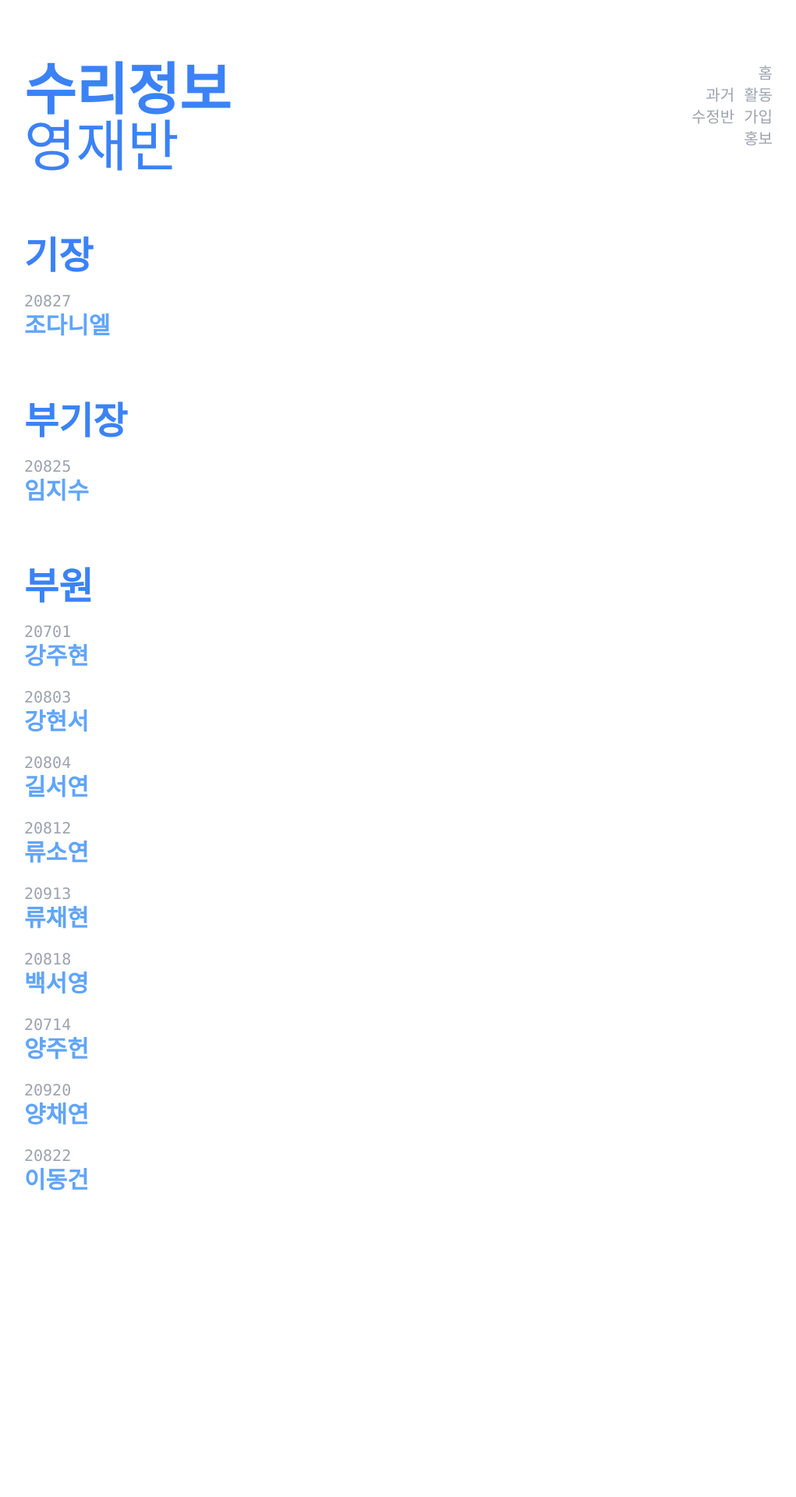
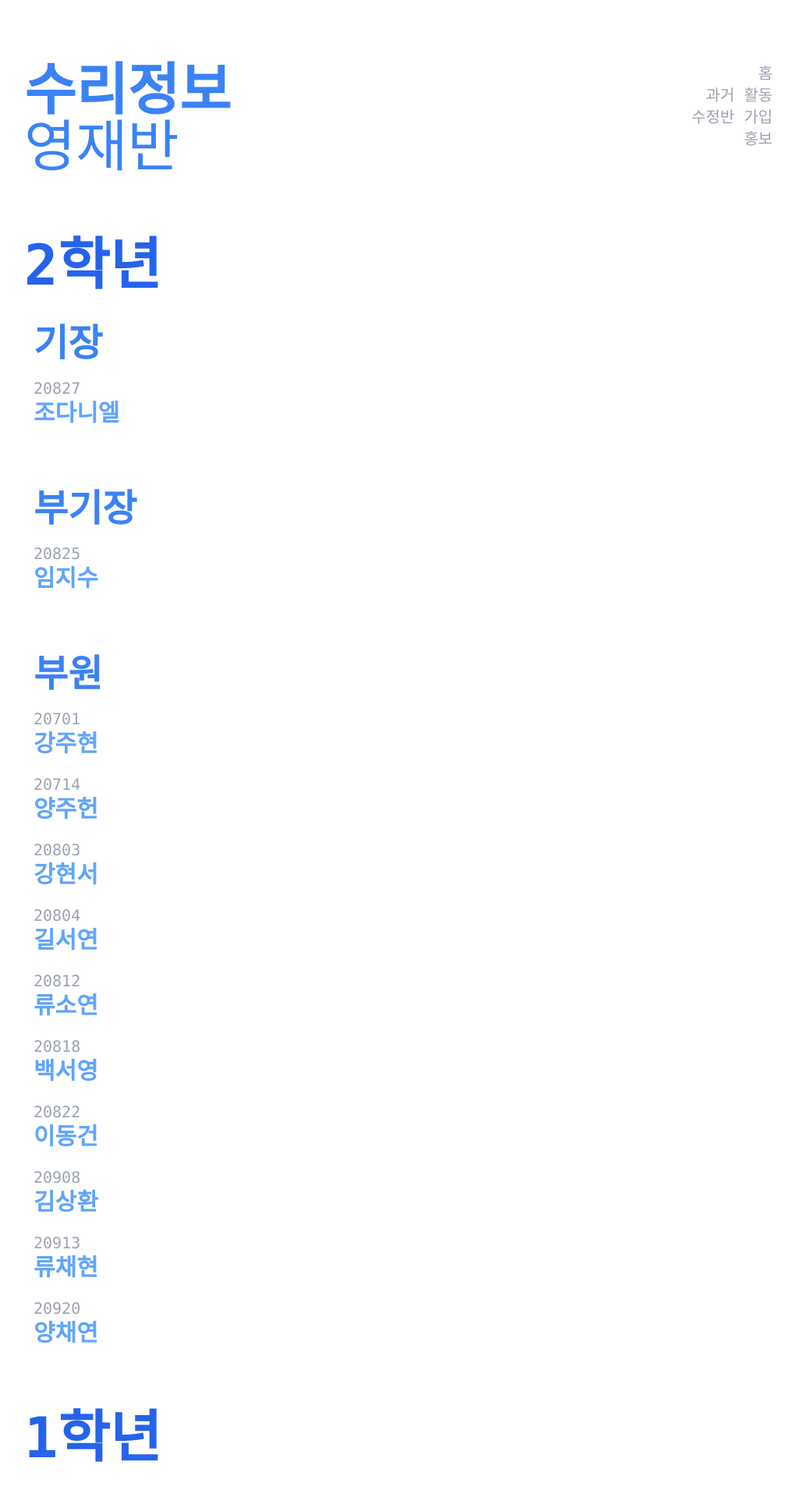
Before and after one commit to arduinocc04/dghsMathInfoWebSite, a Flask app: page /team in a window 1280 px wide. Shown: the top 1920 px of the page at 78% size, without its empty margins (129-1150 px from the left). Before the commit the page ends 1527 px from the top, so only its background shows below. Run offline with Flask 2, Linux system fonts and the light colour scheme.

Commit message:
updated team members

```diff
--- a/templates/team.html
+++ b/templates/team.html
@@ -24,8 +24,10 @@
                 </div>
             </div>
         </div>
-
         <div class="container mx-auto mt-20">
+            <p class="font-mono text-7xl font-black text-blue-600">2학년</p>
+            <div class="container mx-auto ml-3">
+                <div class="container mx-auto mt-10">
                     <p class="font-mono text-5xl font-black text-blue-500">기장</p>
                     <div class="container mt-5">
                         <p class="font-mono text-xl font-light text-gray-400">20827</p>
@@ -46,6 +48,10 @@
                         <p class="font-mono text-3xl font-bold text-blue-400">강주현</p>
                     </div>
                     <div class="container mt-5">
+                        <p class="font-mono text-xl font-light text-gray-400">20714</p>
+                        <p class="font-mono text-3xl font-bold text-blue-400">양주헌</p>
+                    </div>
+                    <div class="container mt-5">
                         <p class="font-mono text-xl font-light text-gray-400">20803</p>
                         <p class="font-mono text-3xl font-bold text-blue-400">강현서</p>
                     </div>
@@ -58,24 +64,89 @@
                         <p class="font-mono text-3xl font-bold text-blue-400">류소연</p>
                     </div>
                     <div class="container mt-5">
-                <p class="font-mono text-xl font-light text-gray-400">20913</p>
-                <p class="font-mono text-3xl font-bold text-blue-400">류채현</p>
-            </div>
-            <div class="container mt-5">
                         <p class="font-mono text-xl font-light text-gray-400">20818</p>
                         <p class="font-mono text-3xl font-bold text-blue-400">백서영</p>
                     </div>
                     <div class="container mt-5">
-                <p class="font-mono text-xl font-light text-gray-400">20714</p>
-                <p class="font-mono text-3xl font-bold text-blue-400">양주헌</p>
+                        <p class="font-mono text-xl font-light text-gray-400">20822</p>
+                        <p class="font-mono text-3xl font-bold text-blue-400">이동건</p>
+                    </div>
+                    <div class="container mt-5">
+                        <p class="font-mono text-xl font-light text-gray-400">20908</p>
+                        <p class="font-mono text-3xl font-bold text-blue-400">김상환</p>
+                    </div>
+                    <div class="container mt-5">
+                        <p class="font-mono text-xl font-light text-gray-400">20913</p>
+                        <p class="font-mono text-3xl font-bold text-blue-400">류채현</p>
                     </div>
                     <div class="container mt-5">
                         <p class="font-mono text-xl font-light text-gray-400">20920</p>
                         <p class="font-mono text-3xl font-bold text-blue-400">양채연</p>
                     </div>
+                </div>
+            </div>
+        </div>
+        <div class="container mx-auto mt-20">
+            <p class="font-mono text-7xl font-black text-blue-600">1학년</p>
+            <div class="container mx-auto ml-3">
+                <!--
+                <div class="container mx-auto mt-10">
+                    <p class="font-mono text-5xl font-black text-blue-500">기장</p>
                     <div class="container mt-5">
-                <p class="font-mono text-xl font-light text-gray-400">20822</p>
-                <p class="font-mono text-3xl font-bold text-blue-400">이동건</p>
+                        <p class="font-mono text-xl font-light text-gray-400">20827</p>
+                        <p class="font-mono text-3xl font-bold text-blue-400">조다니엘</p>
+                    </div>
+                </div>
+                <div class="container mx-auto mt-20">
+                    <p class="font-mono text-5xl font-black text-blue-500">부기장</p>
+                    <div class="container mt-5">
+                        <p class="font-mono text-xl font-light text-gray-400">20825</p>
+                        <p class="font-mono text-3xl font-bold text-blue-400">임지수</p>
+                    </div>
+                </div>-->
+                <div class="container mx-auto mt-20">
+                    <p class="font-mono text-5xl font-black text-blue-500">부원</p>
+                    <div class="container mt-5">
+                        <p class="font-mono text-xl font-light text-gray-400">10201</p>
+                        <p class="font-mono text-3xl font-bold text-blue-400">길현민</p>
+                    </div>
+                    <div class="container mt-5">
+                        <p class="font-mono text-xl font-light text-gray-400">10223</p>
+                        <p class="font-mono text-3xl font-bold text-blue-400">임규린</p>
+                    </div>
+                    <div class="container mt-5">
+                        <p class="font-mono text-xl font-light text-gray-400">10301</p>
+                        <p class="font-mono text-3xl font-bold text-blue-400">권서영</p>
+                    </div>
+                    <div class="container mt-5">
+                        <p class="font-mono text-xl font-light text-gray-400">10312</p>
+                        <p class="font-mono text-3xl font-bold text-blue-400">안태형</p>
+                    </div>
+                    <div class="container mt-5">
+                        <p class="font-mono text-xl font-light text-gray-400">10408</p>
+                        <p class="font-mono text-3xl font-bold text-blue-400">김주현</p>
+                    </div>
+                    <div class="container mt-5">
+                        <p class="font-mono text-xl font-light text-gray-400">10501</p>
+                        <p class="font-mono text-3xl font-bold text-blue-400">강규민</p>
+                    </div>
+                    <div class="container mt-5">
+                        <p class="font-mono text-xl font-light text-gray-400">10507</p>
+                        <p class="font-mono text-3xl font-bold text-blue-400">남예원</p>
+                    </div>
+                    <div class="container mt-5">
+                        <p class="font-mono text-xl font-light text-gray-400">10516</p>
+                        <p class="font-mono text-3xl font-bold text-blue-400">이선영</p>
+                    </div>
+                    <div class="container mt-5">
+                        <p class="font-mono text-xl font-light text-gray-400">10523</p>
+                        <p class="font-mono text-3xl font-bold text-blue-400">조예희</p>
+                    </div>
+                    <div class="container mt-5">
+                        <p class="font-mono text-xl font-light text-gray-400">10907</p>
+                        <p class="font-mono text-3xl font-bold text-blue-400">김윤진</p>
+                    </div>
+                </div>
             </div>
         </div>
     </div>
```
Lines whose indentation alone changed are shown as unchanged.
